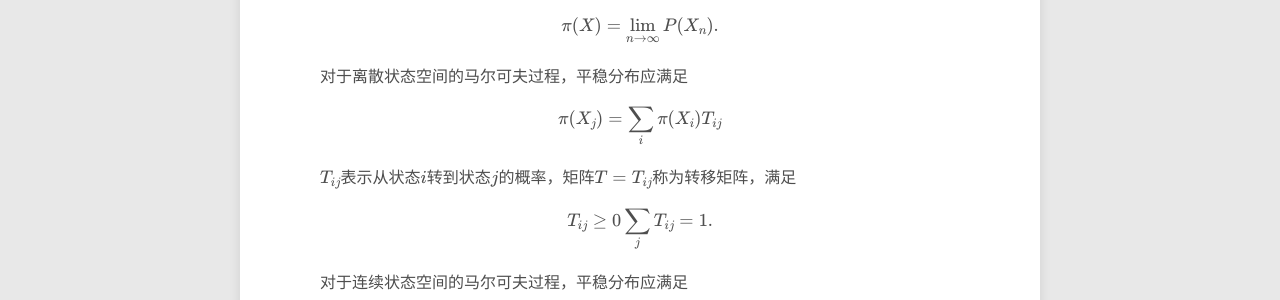
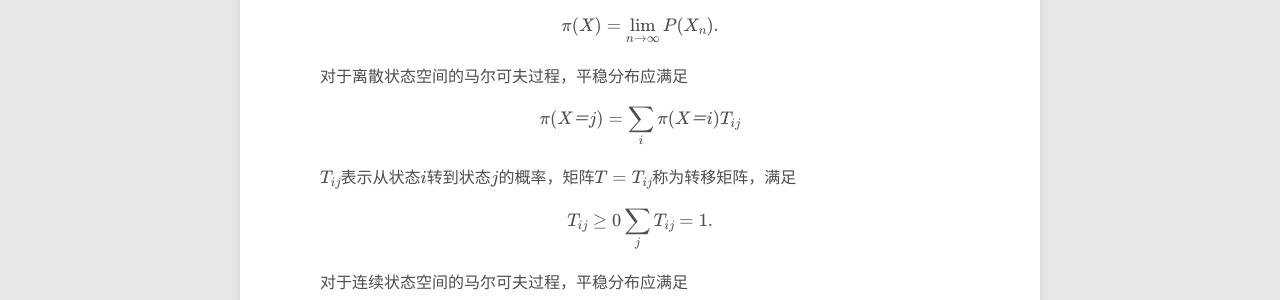
Before and after one commit to pawnty/pawnty.github.io, a Jekyll site: the page built from _posts/2016-06-18-mcmc.md, in a window 1280 px wide and 900 px high, scrolled down 1827 px. Shown: the part 153-453 px from the top of the window. Built offline with Jekyll 4.4.1, drawn with Linux system fonts in a browser that asks for light colours; nearby versions of some CDN libraries; formulas are drawn with MathJax 3; comment, search, counter and statistics services are not loaded.

Commit message:
Published with https://stackedit.io/

```diff
--- a/_posts/2016-06-18-mcmc.md
+++ b/_posts/2016-06-18-mcmc.md
@@ -39,7 +39,7 @@ $$
 对于离散状态空间的马尔可夫过程，平稳分布应满足
 
 $$
-\pi(X_j)=\sum_i \pi(X_i)T_{ij}
+\pi(X＝j)=\sum_i \pi(X＝i)T_{ij}
 $$
 
 $T_{ij}$表示从状态$i$转到状态$j$的概率，矩阵$T=\{T_{ij}\}$称为转移矩阵，满足
```
